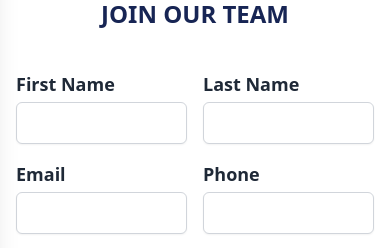
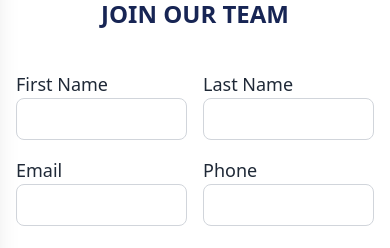
Before and after one commit to slsuyel/mustafiz-foundation, a React (Vite) app: page /join-us in a window 390 px wide. Shown: the part 532-780 px from the top of the page. Built offline with nearby package versions, Linux system fonts and the light colour scheme.

Commit message:
fix: responsive issues

```diff
--- a/src/components/layouts/MainLayout.tsx
+++ b/src/components/layouts/MainLayout.tsx
@@ -7,7 +7,7 @@ import ScrollToTop from '../global/ScrollToTop';
 const MainLayout = () => {
   return (
     <ScrollToTop>
-      <div className=" bg-orange">
+      <div className="px-2 bg-orange">
         <p className="container mx-auto text-white sm:px-4 font-semibold text-center text-lg py-4 ">
           We will be good citizens for a better tomorrow, for a better world.
         </p>
--- a/src/index.css
+++ b/src/index.css
@@ -12,6 +12,10 @@
     width: 160px;
   }
 
+  .slick-dots {
+    bottom: -85px;
+  }
+
   .slick-dots .slick-active {
     .slicccc---str {
       background-color: #000000;
--- a/src/pages/Contact/JoinUs.tsx
+++ b/src/pages/Contact/JoinUs.tsx
@@ -20,64 +20,69 @@ const JoinUs = () => {
               <div>
                 <label
                   htmlFor="first-name"
-                  className="block text-lg font-semibold"
+                  className="block text-lg md:font-semibold"
                 >
                   First Name
                 </label>
                 <input
                   id="first-name"
                   type="text"
-                  className="mt-1 block w-full px-3 py-2 border border-gray-300 rounded-md shadow-sm focus:outline-none focus:ring focus:ring-blue-500"
+                  className="border border-gray-300 rounded-lg px-4 py-2 w-full"
                 />
               </div>
               <div>
                 <label
                   htmlFor="last-name"
-                  className="block text-lg font-semibold"
+                  className="block text-lg md:font-semibold"
                 >
                   Last Name
                 </label>
                 <input
                   id="last-name"
                   type="text"
-                  className="mt-1 block w-full px-3 py-2 border border-gray-300 rounded-md shadow-sm focus:outline-none focus:ring focus:ring-blue-500"
+                  className="border border-gray-300 rounded-lg px-4 py-2 w-full"
                 />
               </div>
               <div>
-                <label htmlFor="email" className="block text-lg font-semibold">
+                <label
+                  htmlFor="email"
+                  className="block text-lg md:font-semibold"
+                >
                   Email
                 </label>
                 <input
                   id="email"
                   type="email"
-                  className="mt-1 block w-full px-3 py-2 border border-gray-300 rounded-md shadow-sm focus:outline-none focus:ring focus:ring-blue-500"
+                  className="border border-gray-300 rounded-lg px-4 py-2 w-full"
                 />
               </div>
               <div>
-                <label htmlFor="phone" className="block text-lg font-semibold">
+                <label
+                  htmlFor="phone"
+                  className="block text-lg md:font-semibold"
+                >
                   Phone
                 </label>
                 <input
                   id="phone"
                   type="tel"
-                  className="mt-1 block w-full px-3 py-2 border border-gray-300 rounded-md shadow-sm focus:outline-none focus:ring focus:ring-blue-500"
+                  className="border border-gray-300 rounded-lg px-4 py-2 w-full"
                 />
               </div>
               <div>
                 <label
                   htmlFor="cover-letter"
-                  className="block text-lg font-semibold"
+                  className="block text-lg md:font-semibold"
                 >
                   Cover Letter
                 </label>
                 <textarea
                   id="cover-letter"
-                  rows={4}
-                  className="mt-1 block w-full px-3 py-2 border border-gray-300 rounded-md shadow-sm focus:outline-none focus:ring focus:ring-blue-500"
+                  className="border border-gray-300 rounded-lg px-4 py-2 w-full"
                 />
               </div>
               <div>
-                <label className="block text-lg font-semibold">Resume</label>
+                <label className="block text-lg md:font-semibold">Resume</label>
                 <input
                   type="file"
                   className="mt-1 block w-full border border-gray-300 rounded-md shadow-sm"
--- a/src/pages/Donate/Donate.tsx
+++ b/src/pages/Donate/Donate.tsx
@@ -3,7 +3,7 @@ const Donate = () => {
     <div className="container mx-auto py-10 my-10 h-[100vh]">
       <div className="grid md:grid-cols-3 gap-8">
         <div className=" rounded-lg col-span-2">
-          <h2 className="text-3xl font-bold mb-6">
+          <h2 className="text-3xl font-bold mb-6 px-3 md:p-0">
             Your gift has a significant impact on others' lives.
           </h2>
           <div className="bg-gray-100 p-5">
--- a/src/pages/Home/Stories.tsx
+++ b/src/pages/Home/Stories.tsx
@@ -5,9 +5,9 @@ const data = [
     name: 'Fernanda',
     country: 'Japan',
     text1:
-      'It’s been so horrible, reading the news and wondering where family members are. All my relatives are in eastern Ukraine and I am afraid of what could happen to them.',
+      'It’s been so horrible, reading the news and wondering where family members are. ',
     text2:
-      'At 27 years old, Fernanda Levin was forced to leave behind her parents, siblings, and home simply so that she could safely be herself.',
+      'At 27 years old, Fernanda Levin was forced to leave behind her parents, siblings, and home',
   },
   {
     name: 'Ahmed',
@@ -30,7 +30,7 @@ const Stories = () => {
   const settings = {
     customPaging: function (i: number) {
       return (
-        <div className="text-2xl text-start slicccc---str border-black border-l-2 px-4 ">
+        <div className=" py-1 my-5 md:text-2xl text-start slicccc---str  border-black border-l-2 px-1 md:px-4 ">
           <div className="">
             <p className=" block">{data[i].name}</p>
             <p className="font-semibold block">{data[i].country}</p>
@@ -48,7 +48,7 @@ const Stories = () => {
 
   return (
     <div className="bg-yellow-300 py-14 mx-auto">
-      <div className="w-10/12 mx-auto">
+      <div className="w-[90%] md:w-10/12 mx-auto">
         <div className="py-10">
           <h1 className="font-bold text-4xl text-blue-950 mb-7 p-3 border-l-4 h-fit border-yellow-400">
             Refugee stories from around the world
@@ -61,11 +61,14 @@ const Stories = () => {
           <div className="w-full sm:w-3/5 mx-auto">
             <Slider {...settings} className="stories  mx-auto">
               {data.map((d, index) => (
-                <div key={index} className="p-6 rounded-lg relative mb-12">
+                <div
+                  key={index}
+                  className="p-3 md:p-6 rounded-lg relative mb-12"
+                >
                   <div className="flex items-start space-x-4">
                     <div className="flex gap-7 flex-wrap sm:flex-nowrap">
                       <div className="bg-white p-10 rounded-sm">
-                        <p className=" italic text-xl py-5">
+                        <p className=" italic text-xl md:py-5">
                           <i
                             className="fa-solid fa-quote-left mb-0 text-5xl text-orange"
                             aria-hidden="true"
--- a/src/pages/Home/WeFollow.tsx
+++ b/src/pages/Home/WeFollow.tsx
@@ -32,7 +32,7 @@ const WeFollow = () => {
             key={item.id}
             className="grid md:grid-cols-3 shadow my-5 gap-10 bg-yellow-50"
           >
-            <div className="text-center">
+            <div className=" ">
               <img className="w-[450px]" src={item.imgSrc} alt={item.author} />
             </div>
             <div className="col-span-2 flex items-center">
--- a/src/pages/Home/WhoWeAre.tsx
+++ b/src/pages/Home/WhoWeAre.tsx
@@ -39,8 +39,8 @@ const WhoWeAre = () => {
         </div>
       </div>
 
-      <div className="bg-orange py-20  px-4">
-        <p className=" text-2xl font-semibold w-3/5 mx-auto text-center">
+      <div className="bg-orange p-5 md:py-20  ">
+        <p className=" text-xl md:text-2xl font-semibold w-[90%] md:w-3/5 mx-auto text-center">
           Mustafiz Foundation is the Citizen Development and Social Engineering
           project having a campaign “Better Citizen for a Better Nation, We the
           People, do the best.”
--- a/vite.config.ts
+++ b/vite.config.ts
@@ -9,4 +9,8 @@ export default defineConfig({
       '@': path.resolve(__dirname, './src'),
     },
   },
+  server: {
+    host: '0.0.0.0',
+    port: 5173,
+  },
 });
```
